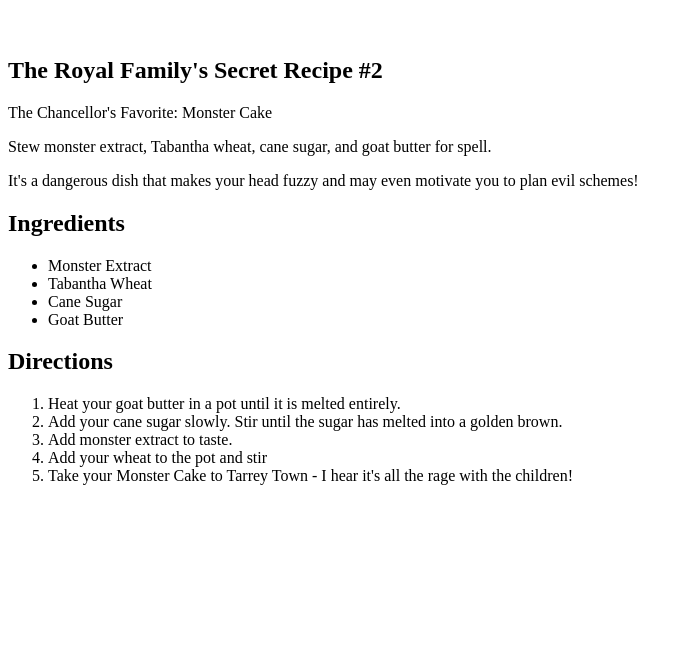
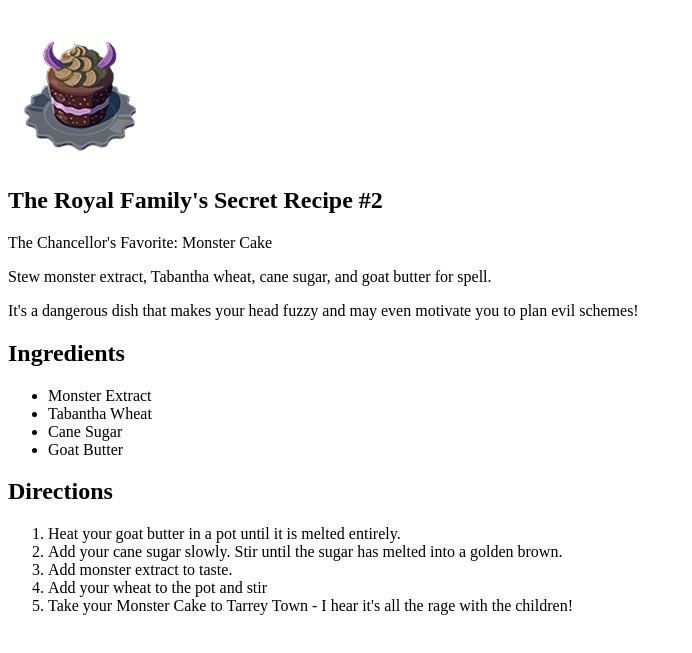
Before and after one commit to mattmuroya/hyrulean-recipes, a plain HTML site: page recipes/monster-cake.html in a window 1280 px wide. Shown: the part 61-714 px from the top of the page, without its empty margins (0-692 px from the left). Drawn offline with Linux system fonts and the light colour scheme.

Commit message:
added images and image links

```diff
--- a/recipes/monster-cake.html
+++ b/recipes/monster-cake.html
@@ -8,7 +8,7 @@
 </head>
 <body>
     <h1>Monster Cake</h1>
-    <img src="">
+    <img src="/img/monster-cake.png" alt="Monster Cake">
     <h2>The Royal Family's Secret Recipe #2</h2>
     <p>The Chancellor's Favorite: Monster Cake</p>
     <p>Stew monster extract, Tabantha wheat, cane sugar, and goat butter for spell.</p>
```
Also changed, not shown: recipes/fruitcake.html (+1 -1 lines), img/fruitcake.png (added), img/monster-cake.png (added).
